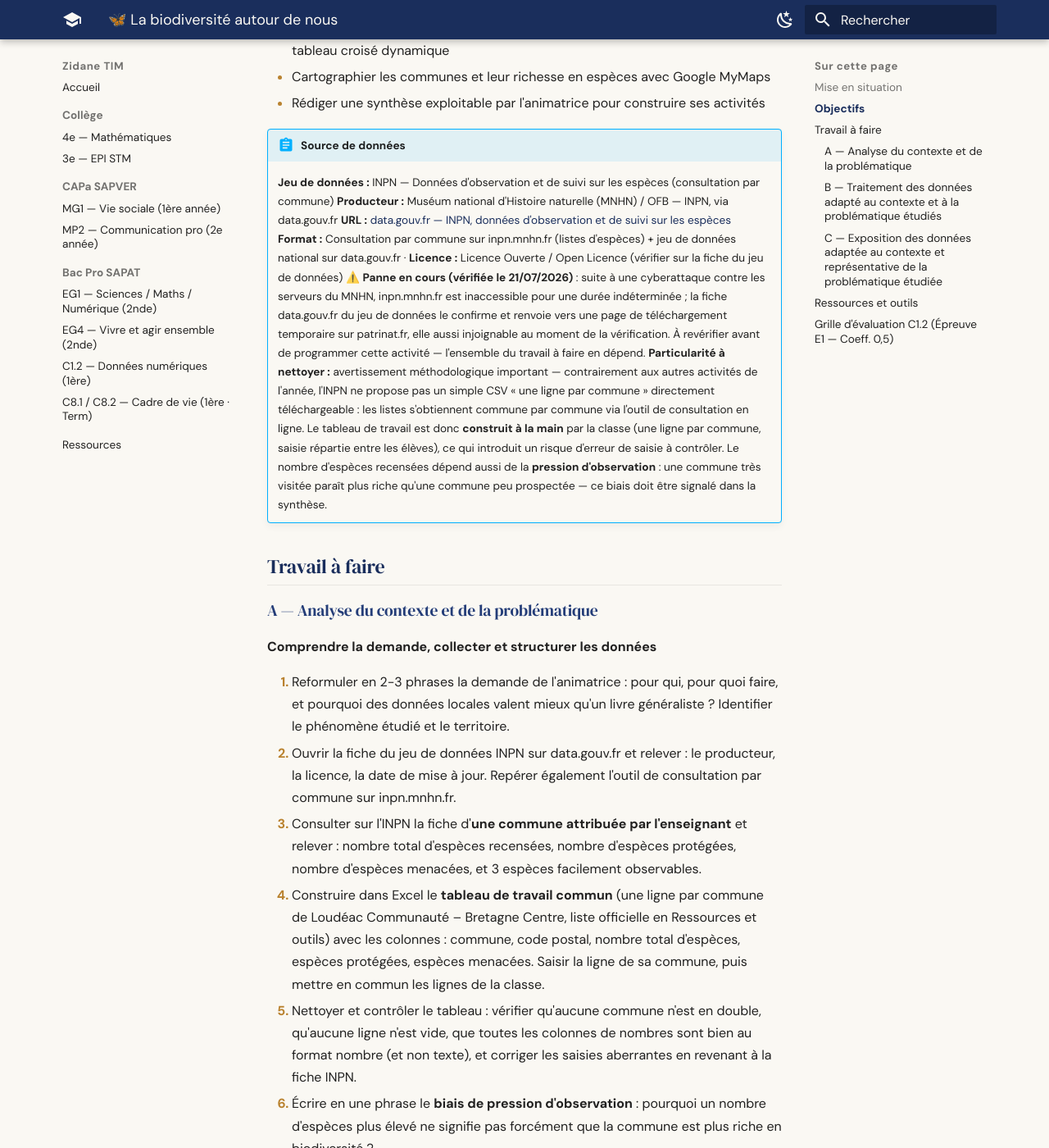
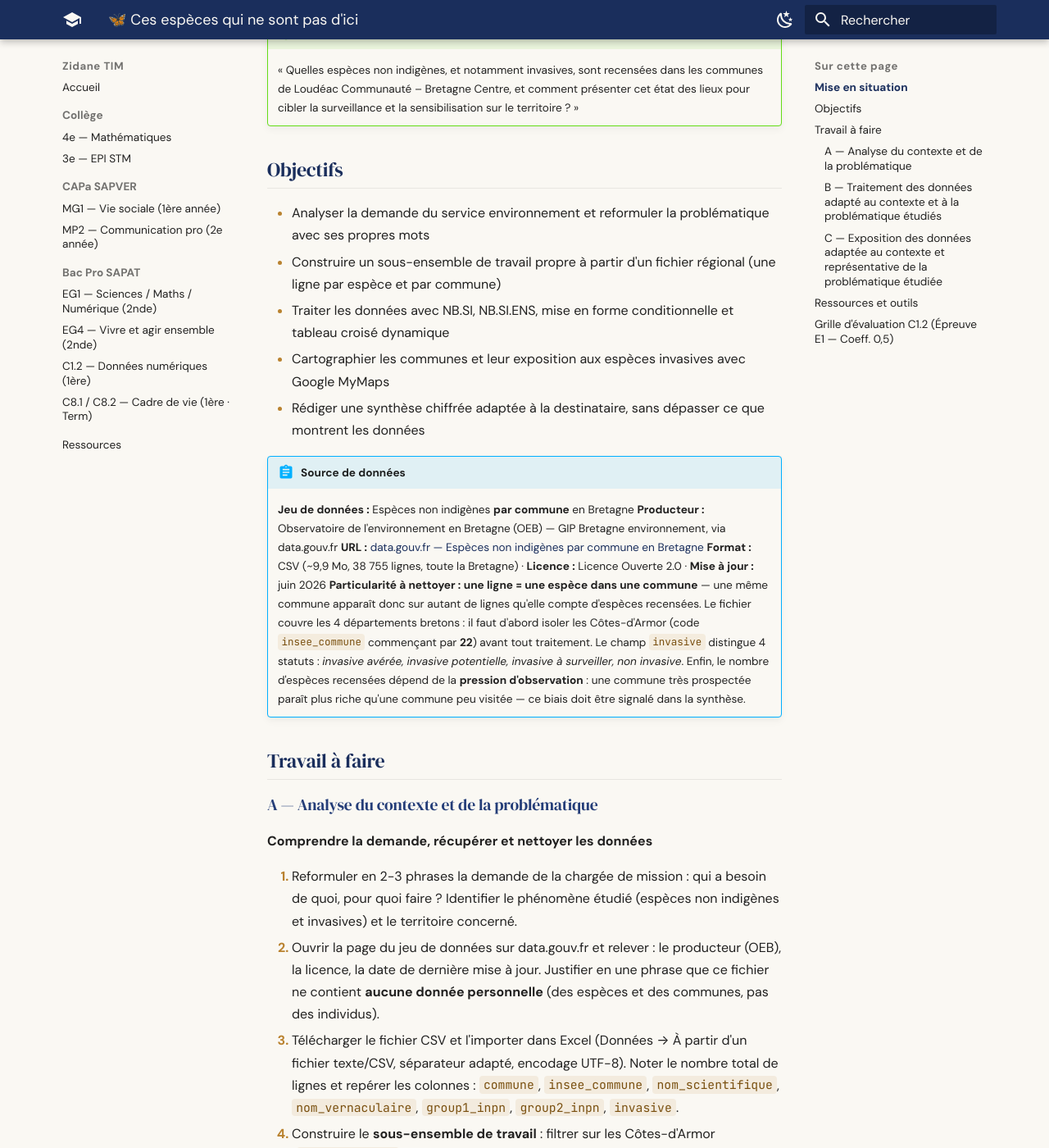
Before and after one commit to zidaneTim/zidane-tim, an MkDocs documentation site: the page built from docs/cours/sapat/activites/c12/biodiversite-bretagne.md, in a window 1280 px wide and 1400 px high, scrolled down 1195 px. Shown: the whole window at 82% size. Built offline with MkDocs 1.6.1 and Material for MkDocs 9.7.7, drawn with Linux system fonts in a browser that asks for light colours; some of the changed text lies outside the part shown.

Commit message:
C1.2 cle en main : fiche Biodiversite reecrite sur source OEB par commune (2afb830d), reframe especes non indigenes/invasives + support entrainement ECCF ; landing C1.2 alignee

```diff
--- a/docs/cours/sapat/activites/c12/biodiversite-bretagne.md
+++ b/docs/cours/sapat/activites/c12/biodiversite-bretagne.md
@@ -1,4 +1,4 @@
-# 🦋 La biodiversité autour de nous
+# 🦋 Ces espèces qui ne sont pas d'ici
 
 <div class="zt-pix" markdown>
   <span class="zt-pix-label">:material-certificate-outline: Compétences Pix</span>
@@ -8,15 +8,18 @@
   <span title="Partager et publier">CRCN 2.2</span>
 </div>
 
-<p class="zt-kicker">1ère Bac Pro SAPAT — C1.2 · Thème biodiversité</p>
+<p class="zt-kicker">1ère Bac Pro SAPAT — C1.2 · Thème biodiversité · Entraînement ECCF</p>
 
-<p class="zt-lede">Quelles espèces vivent dans nos communes ? — Données réelles INPN (MNHN), Loudéac Communauté – Bretagne Centre</p>
+<p class="zt-lede">Les espèces non indigènes recensées commune par commune — Données réelles de l'Observatoire de l'environnement en Bretagne (OEB), Loudéac Communauté – Bretagne Centre</p>
 
 <div class="zt-meta" markdown>
-  <span>:material-clock-outline: 3 séances (45 min)</span>
+  <span>:material-clock-outline: 2 séances (45 min) — entraînement + simulation</span>
   <span>:material-school-outline: TIM × Mathématiques</span>
   <span>:material-tag-outline: C1.2 · Excel · Google MyMaps</span>
 </div>
+
+!!! warning "Statut de cette activité — support d'entraînement ECCF"
+    Ce thème **n'est pas enseigné en cours** : il sert de cas pratique pour t'entraîner à l'épreuve certificative ECCF E1.2, sur un sujet que tu découvres le jour même — exactement comme le jour de l'épreuve. Tu mobilises seul les **3 critères** vus toute l'année (Analyse → Traitement → Exposition) sur des données que tu n'as jamais manipulées.
 
 **Parcours Pix associé**
 
@@ -24,71 +27,73 @@
 
 ## Mise en situation
 
-Un **accueil de loisirs** de Loudéac prépare un cycle d'animations nature pour les enfants pendant les vacances. L'animatrice veut construire ses activités à partir des espèces réellement présentes autour de l'établissement, et non d'espèces génériques trouvées dans un livre.
+Loudéac Communauté – Bretagne Centre (LCBC) engage un **plan de gestion des espèces exotiques envahissantes** (renouée du Japon, jussie, frelon asiatique, ragondin…). Ces espèces, introduites par l'activité humaine, peuvent déséquilibrer les milieux, gêner l'entretien des espaces verts et des cours d'eau, voire poser des problèmes de santé publique.
 
-L'**INPN (Inventaire National du Patrimoine Naturel)**, porté par le Muséum national d'Histoire naturelle, recense les observations d'espèces sur tout le territoire français, commune par commune. On y trouve en moyenne environ 250 espèces recensées par commune, dont certaines protégées ou menacées.
+Avant d'agir, la **chargée de mission biodiversité** du service environnement a besoin d'un état des lieux : combien d'espèces non indigènes sont recensées dans chaque commune du territoire, combien sont réellement **invasives**, et où faut-il concentrer la surveillance et la sensibilisation des agents d'entretien.
 
-**Ton rôle :** tu es agent de l'accueil de loisirs. L'animatrice te demande de constituer, à partir des données de l'INPN, un inventaire chiffré des espèces des communes du territoire et de lui remettre une synthèse avec carte pour bâtir ses animations.
+L'**Observatoire de l'environnement en Bretagne (OEB)** publie en open data la liste des espèces non indigènes recensées **commune par commune** en Bretagne, avec pour chacune son statut (invasive avérée, potentielle, à surveiller, ou non invasive).
+
+**Ton rôle :** tu es agent au service environnement de LCBC. La chargée de mission te confie l'étude : extraire les données du territoire, les traiter, et lui remettre une synthèse chiffrée avec carte pour cibler le plan d'action.
 
 !!! question "Problématique"
-    « Quelles espèces sont recensées dans les communes de Loudéac Communauté – Bretagne Centre, et comment présenter cet inventaire pour construire des animations nature adaptées au territoire ? »
+    « Quelles espèces non indigènes, et notamment invasives, sont recensées dans les communes de Loudéac Communauté – Bretagne Centre, et comment présenter cet état des lieux pour cibler la surveillance et la sensibilisation sur le territoire ? »
 
 ## Objectifs
 
-- Analyser la demande de l'animatrice et reformuler la problématique avec ses propres mots
-- Extraire et structurer des données d'observation à partir d'un outil de consultation en ligne
+- Analyser la demande du service environnement et reformuler la problématique avec ses propres mots
+- Construire un sous-ensemble de travail propre à partir d'un fichier régional (une ligne par espèce et par commune)
 - Traiter les données avec NB.SI, NB.SI.ENS, mise en forme conditionnelle et tableau croisé dynamique
-- Cartographier les communes et leur richesse en espèces avec Google MyMaps
-- Rédiger une synthèse exploitable par l'animatrice pour construire ses activités
+- Cartographier les communes et leur exposition aux espèces invasives avec Google MyMaps
+- Rédiger une synthèse chiffrée adaptée à la destinataire, sans dépasser ce que montrent les données
 
 !!! abstract "Source de données"
-    **Jeu de données :** INPN — Données d'observation et de suivi sur les espèces (consultation par commune)
-    **Producteur :** Muséum national d'Histoire naturelle (MNHN) / OFB — INPN, via data.gouv.fr
-    **URL :** [data.gouv.fr — INPN, données d'observation et de suivi sur les espèces](https://www.data.gouv.fr/datasets/inpn-donnees-dobservation-et-de-suivi-sur-les-especes)
-    **Format :** Consultation par commune sur inpn.mnhn.fr (listes d'espèces) + jeu de données national sur data.gouv.fr · **Licence :** Licence Ouverte / Open Licence (vérifier sur la fiche du jeu de données)
-    ⚠️ **Panne en cours (vérifiée le 21/07/2026)** : suite à une cyberattaque contre les serveurs du MNHN, inpn.mnhn.fr est inaccessible pour une durée indéterminée ; la fiche data.gouv.fr du jeu de données le confirme et renvoie vers une page de téléchargement temporaire sur patrinat.fr, elle aussi injoignable au moment de la vérification. À revérifier avant de programmer cette activité — l'ensemble du travail à faire en dépend.
-    **Particularité à nettoyer :** avertissement méthodologique important — contrairement aux autres activités de l'année, l'INPN ne propose pas un simple CSV « une ligne par commune » directement téléchargeable : les listes s'obtiennent commune par commune via l'outil de consultation en ligne. Le tableau de travail est donc **construit à la main** par la classe (une ligne par commune, saisie répartie entre les élèves), ce qui introduit un risque d'erreur de saisie à contrôler. Le nombre d'espèces recensées dépend aussi de la **pression d'observation** : une commune très visitée paraît plus riche qu'une commune peu prospectée — ce biais doit être signalé dans la synthèse.
+    **Jeu de données :** Espèces non indigènes **par commune** en Bretagne
+    **Producteur :** Observatoire de l'environnement en Bretagne (OEB) — GIP Bretagne environnement, via data.gouv.fr
+    **URL :** [data.gouv.fr — Espèces non indigènes par commune en Bretagne](https://www.data.gouv.fr/datasets/especes-non-indigenes-par-commune-en-bretagne)
+    **Format :** CSV (~9,9 Mo, 38 755 lignes, toute la Bretagne) · **Licence :** Licence Ouverte 2.0 · **Mise à jour :** juin 2026
+    **Particularité à nettoyer :** **une ligne = une espèce dans une commune** — une même commune apparaît donc sur autant de lignes qu'elle compte d'espèces recensées. Le fichier couvre les 4 départements bretons : il faut d'abord isoler les Côtes-d'Armor (code `insee_commune` commençant par **22**) avant tout traitement. Le champ `invasive` distingue 4 statuts : *invasive avérée, invasive potentielle, invasive à surveiller, non invasive*. Enfin, le nombre d'espèces recensées dépend de la **pression d'observation** : une commune très prospectée paraît plus riche qu'une commune peu visitée — ce biais doit être signalé dans la synthèse.
 
 ## Travail à faire
 
 ### A — Analyse du contexte et de la problématique
 
-**Comprendre la demande, collecter et structurer les données**
+**Comprendre la demande, récupérer et nettoyer les données**
 
-1. Reformuler en 2-3 phrases la demande de l'animatrice : pour qui, pour quoi faire, et pourquoi des données locales valent mieux qu'un livre généraliste ? Identifier le phénomène étudié et le territoire.
-2. Ouvrir la fiche du jeu de données INPN sur data.gouv.fr et relever : le producteur, la licence, la date de mise à jour. Repérer également l'outil de consultation par commune sur inpn.mnhn.fr.
-3. Consulter sur l'INPN la fiche d'**une commune attribuée par l'enseignant** et relever : nombre total d'espèces recensées, nombre d'espèces protégées, nombre d'espèces menacées, et 3 espèces facilement observables.
-4. Construire dans Excel le **tableau de travail commun** (une ligne par commune de Loudéac Communauté – Bretagne Centre, liste officielle en Ressources et outils) avec les colonnes : commune, code postal, nombre total d'espèces, espèces protégées, espèces menacées. Saisir la ligne de sa commune, puis mettre en commun les lignes de la classe.
-5. Nettoyer et contrôler le tableau : vérifier qu'aucune commune n'est en double, qu'aucune ligne n'est vide, que toutes les colonnes de nombres sont bien au format nombre (et non texte), et corriger les saisies aberrantes en revenant à la fiche INPN.
-6. Écrire en une phrase le **biais de pression d'observation** : pourquoi un nombre d'espèces plus élevé ne signifie pas forcément que la commune est plus riche en biodiversité ?
+1. Reformuler en 2-3 phrases la demande de la chargée de mission : qui a besoin de quoi, pour quoi faire ? Identifier le phénomène étudié (espèces non indigènes et invasives) et le territoire concerné.
+2. Ouvrir la page du jeu de données sur data.gouv.fr et relever : le producteur (OEB), la licence, la date de dernière mise à jour. Justifier en une phrase que ce fichier ne contient **aucune donnée personnelle** (des espèces et des communes, pas des individus).
+3. Télécharger le fichier CSV et l'importer dans Excel (Données → À partir d'un fichier texte/CSV, séparateur adapté, encodage UTF-8). Noter le nombre total de lignes et repérer les colonnes : `commune`, `insee_commune`, `nom_scientifique`, `nom_vernaculaire`, `group1_inpn`, `group2_inpn`, `invasive`.
+4. Construire le **sous-ensemble de travail** : filtrer sur les Côtes-d'Armor (`insee_commune` commençant par « 22 »), puis copier-coller *en valeurs* le résultat dans un nouvel onglet nommé `Donnees-22`.
+5. À partir de la liste officielle des communes de Loudéac Communauté – Bretagne Centre (lien en Ressources et outils), créer un onglet `Donnees-LCBC` ne conservant que les lignes des communes du territoire.
+6. Nettoyer l'onglet `Donnees-LCBC` : vérifier qu'il ne reste aucune ligne vide, que la colonne `invasive` ne contient que les 4 statuts attendus, et écrire en une phrase le **biais de pression d'observation** (pourquoi un nombre d'espèces plus élevé ne signifie pas forcément une commune « plus envahie »).
 
 ### B — Traitement des données adapté au contexte et à la problématique étudiés
 
-**Compter, comparer, croiser les données**
+**Compter, croiser, faire parler les données**
 
-1. Calculer le nombre total d'espèces recensées sur l'ensemble du territoire avec `=SOMME()`, et la moyenne par commune avec `=MOYENNE()`.
-2. Compter avec `=NB.SI()` le nombre de communes dépassant un seuil que tu choisis et justifies (par exemple plus de 250 espèces recensées).
-3. Compter avec `=NB.SI.ENS()` les communes répondant à deux critères simultanés (par exemple : plus de 250 espèces *et* au moins une espèce menacée).
-4. Ajouter une colonne calculée « part d'espèces protégées » (espèces protégées ÷ total, format pourcentage), puis appliquer une **mise en forme conditionnelle** en nuances de couleur pour visualiser d'un coup d'œil les communes les plus concernées.
-5. Construire un **tableau croisé dynamique** à partir du tableau : communes en lignes, nombre d'espèces en valeurs, tri décroissant ; puis regrouper les communes par tranches (Regrouper : moins de 150, 150-250, plus de 250 espèces) pour obtenir une répartition.
+1. Compter le nombre total d'espèces recensées sur le territoire avec `=NBVAL()` (une ligne = une espèce dans une commune), puis le nombre de lignes pour la commune de Loudéac avec `=NB.SI()`.
+2. Compter avec `=NB.SI.ENS()` les espèces **invasives avérées** d'une commune donnée (deux critères : commune *et* `invasive` = « non indigène, invasive avérée »).
+3. Construire un petit tableau de synthèse par commune : pour chaque commune de LCBC, le nombre total d'espèces et le nombre d'espèces invasives avérées (formules `NB.SI` / `NB.SI.ENS`), puis une colonne « part d'invasives avérées » au format pourcentage.
+4. Appliquer une **mise en forme conditionnelle** (dégradé de couleurs) sur la colonne « part d'invasives avérées » pour visualiser d'un coup d'œil les communes les plus exposées.
+5. Construire un **tableau croisé dynamique** depuis `Donnees-LCBC` : communes en lignes, statut `invasive` en colonnes, nombre d'espèces en valeurs, trié du plus grand au plus petit total.
 
 !!! tip "Astuce"
-    Si une colonne de nombres refuse de se calculer, c'est presque toujours qu'elle est au format texte après saisie ou copier-coller. Sélectionne la colonne, puis Données → Convertir, ou vérifie l'alignement : un nombre est aligné à droite, un texte à gauche.
+    Le statut est un texte long (« non indigène, invasive avérée »). Pour éviter les fautes de frappe dans tes formules, copie-colle la valeur exacte depuis une cellule, ou utilise un critère avec joker : `"*invasive avérée*"` compte toutes les lignes qui contiennent ces mots.
 
 ### C — Exposition des données adaptée au contexte et représentative de la problématique étudiée
 
-**Représenter et transmettre à l'animatrice**
+**Représenter et transmettre à la chargée de mission**
 
-1. Créer depuis le TCD un **graphique en barres** « Nombre d'espèces recensées par commune » complet : titre, axes légendés, source citée (INPN – MNHN, année de consultation). Justifier en une phrase le choix du type de graphique.
-2. Préparer la **carte** : créer depuis le tableau un fichier CSV (commune, code postal, nombre d'espèces, espèces protégées), le convertir en KML avec le convertisseur, puis l'importer dans **Google MyMaps**. Titrer la carte et renseigner les pop-ups avec le nombre d'espèces.
-3. Rédiger la **synthèse pour l'animatrice** (8-10 lignes) : nombre d'espèces sur le territoire, communes les plus riches, espèces protégées à connaître, **rappel du biais de pression d'observation**, et une proposition concrète de sortie nature (commune, espèces à chercher). Insérer le graphique et le lien de la carte.
+1. Créer depuis le TCD un **graphique en barres empilées** « Espèces non indigènes par commune et par statut » complet : titre, axes légendés, source citée (OEB via data.gouv.fr, année de mise à jour). Justifier en une phrase le choix de la barre empilée (montrer à la fois le total et la part d'invasives).
+2. Préparer la **carte** : créer depuis le tableau de synthèse un fichier CSV (commune, code postal, nombre total d'espèces, nombre d'invasives avérées), le convertir en KML avec le convertisseur, puis l'importer dans **Google MyMaps**. Titrer la carte et renseigner les pop-ups avec les deux nombres.
+3. Rédiger la **synthèse pour la chargée de mission** (8-10 lignes) : nombre d'espèces non indigènes sur le territoire, part d'invasives avérées, communes les plus exposées à cibler en priorité, **rappel explicite du biais de pression d'observation**, et une proposition concrète (commune à surveiller, message aux agents d'entretien). Insérer le graphique et le lien de la carte.
 
 !!! tip "Où répondre ?"
     Dépose ton tableur, ton graphique, le lien de ta carte MyMaps et ta synthèse dans ton bloc-notes **OneNote**, section *C1.2 — Biodiversité*.
 
 ## Ressources et outils
 
-- [INPN — Données d'observation et de suivi sur les espèces](https://www.data.gouv.fr/datasets/inpn-donnees-dobservation-et-de-suivi-sur-les-especes){ target="_blank" rel="noopener" } — fiche data.gouv.fr du jeu de données INPN. La consultation par commune se fait sur inpn.mnhn.fr (recherche par collectivité).
+- [Espèces non indigènes par commune en Bretagne — data.gouv.fr](https://www.data.gouv.fr/datasets/especes-non-indigenes-par-commune-en-bretagne){ target="_blank" rel="noopener" } — fiche officielle : description, licence (Licence Ouverte 2.0), téléchargement du CSV (OEB / GIP Bretagne environnement).
+- [Tableau de bord « Les espèces non indigènes en Bretagne » — OEB](https://bretagne-environnement.fr/tableau-de-bord/especes-non-indigenes-bretagne){ target="_blank" rel="noopener" } — datavisualisation officielle pour comprendre le contexte avant de traiter les données.
 - [Nos communes — Loudéac Communauté Bretagne Centre](https://www.bretagnecentre.bzh/la-communaute/le-territoire/nos-communes){ target="_blank" rel="noopener" } — page officielle de l'intercommunalité : liste des 38 communes membres du territoire.
 - [Convertisseur CSV → KML](https://scuttemery.fr/converter){ target="_blank" rel="noopener" } — pour transformer le fichier de points avant l'import dans MyMaps.
 - [Google MyMaps](https://www.google.com/mymaps){ target="_blank" rel="noopener" } — pour créer la carte finale.
@@ -97,6 +102,9 @@ L'**INPN (Inventaire National du Patrimoine Naturel)**, porté par le Muséum na
 
 | Critère | Indicateurs observables | Niveau |
 |---|---|---|
-| 1 — Analyse du contexte et de la problématique | La demande de l'animatrice est reformulée correctement ; la source INPN est identifiée (producteur, licence, date) ; la fiche commune est correctement lue ; le tableau de travail est structuré, contrôlé (doublons, lignes vides, formats) ; le biais de pression d'observation est énoncé avec ses mots. | -- / - / + / ++ |
-| 2 — Traitement des données adapté au contexte et à la problématique étudiés | SOMME, MOYENNE, NB.SI et NB.SI.ENS renvoient des résultats exacts ; le seuil choisi est justifié ; la colonne calculée en pourcentage est correcte ; la mise en forme conditionnelle est fonctionnelle ; le TCD est trié et le regroupement par tranches est correct. | -- / - / + / ++ |
-| 3 — Exposition des données adaptée au contexte et représentative de la problématique étudiée | Le graphique est complet (titre, axes, source) et son choix justifié ; la carte MyMaps est publiée et lisible ; la synthèse est chiffrée, rappelle explicitement la limite de pression d'observation, et se conclut par une proposition de sortie exploitable par l'animatrice. | -- / - / + / ++ |
+| 1 — Analyse du contexte et de la problématique | La demande du service environnement est reformulée correctement ; la source OEB est identifiée (producteur, licence, date) ; l'absence de données personnelles est justifiée ; le sous-ensemble Côtes-d'Armor puis LCBC est construit et nettoyé ; le biais de pression d'observation est énoncé avec ses mots. | -- / - / + / ++ |
+| 2 — Traitement des données adapté au contexte et à la problématique étudiés | NBVAL, NB.SI et NB.SI.ENS renvoient des résultats exacts ; le tableau de synthèse par commune et la part d'invasives sont corrects ; la mise en forme conditionnelle est fonctionnelle ; le TCD croise commune et statut `invasive`, trié. | -- / - / + / ++ |
+| 3 — Exposition des données adaptée au contexte et représentative de la problématique étudiée | Le graphique en barres empilées est complet (titre, axes, source) et son choix justifié ; la carte MyMaps est publiée et lisible ; la synthèse est chiffrée, rappelle explicitement la limite de pression d'observation, et se conclut par une proposition exploitable par la chargée de mission. | -- / - / + / ++ |
+
+!!! note "Compétences visées"
+    C1.2 — collecte et organisation des données, traitement analytique au tableur, représentation et communication.
```
Also changed, not shown: docs/cours/sapat/c12-donnees-numeriques.md (+2 -2 lines).
